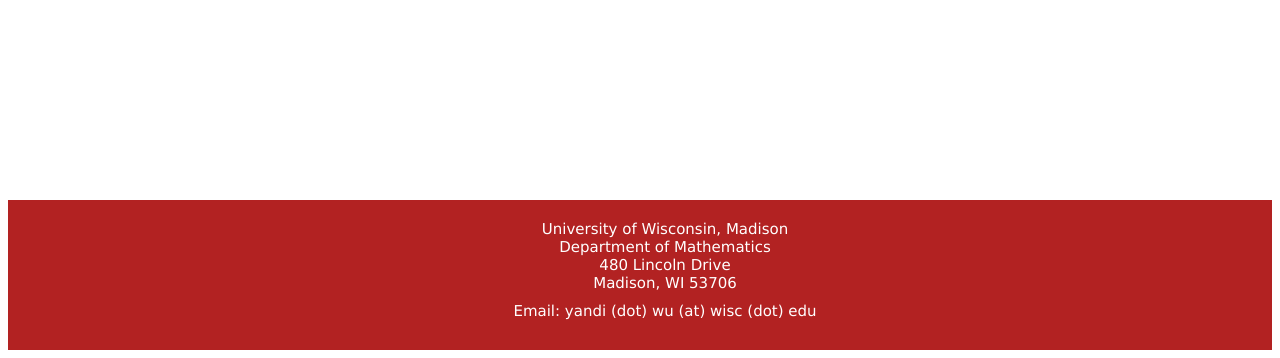
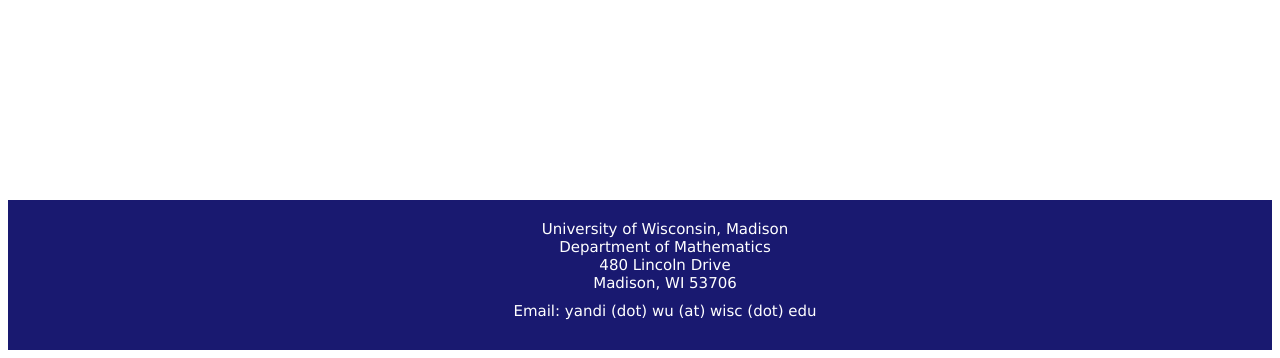
Before and after one commit to yandiwu/yandiwu.github.io, a PHP site: page /index.php in a window 1280 px wide. Shown: the part 918-1276 px from the top of the page. Run offline with PHP 8.4, Linux system fonts and the light colour scheme.

Commit message:
update footers

```diff
--- a/style.css
+++ b/style.css
@@ -81,7 +81,7 @@
   left: 0;
   bottom: 0;
   width: 100%;
-  background-color: FireBrick;
+  background-color: MidnightBlue;
   color: white;
   height: 150px;
   text-align: center;
```
